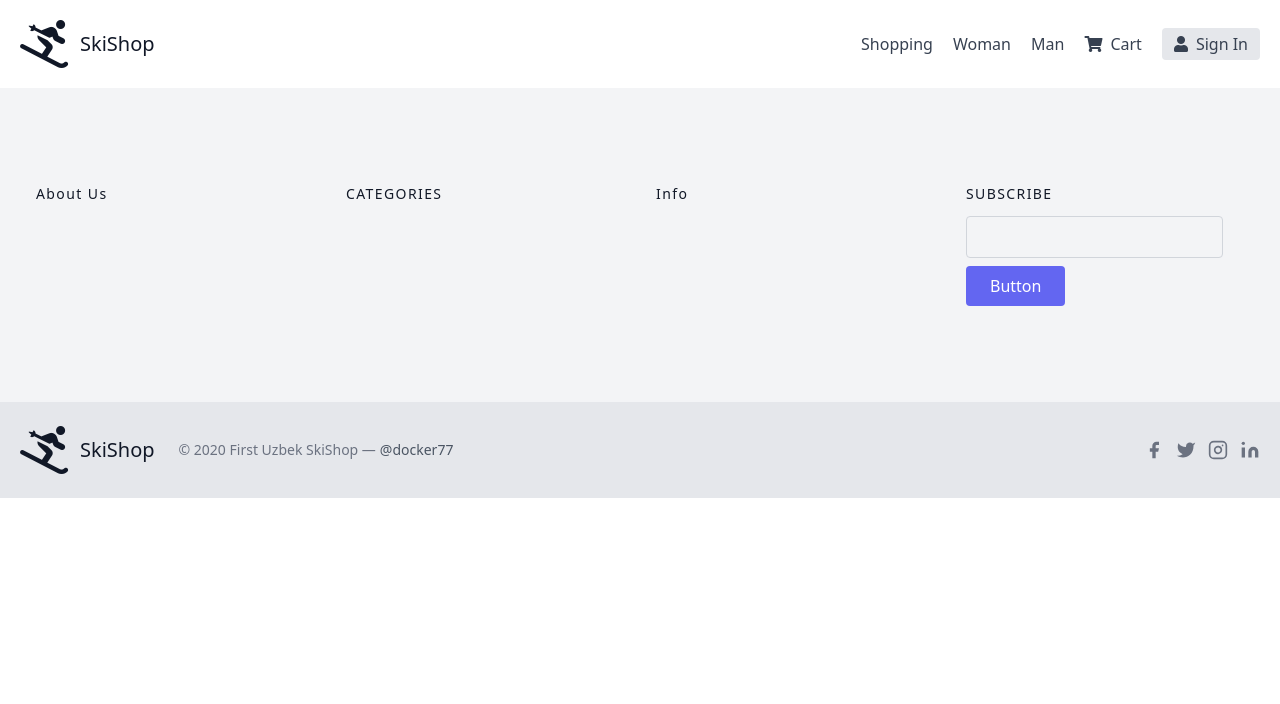
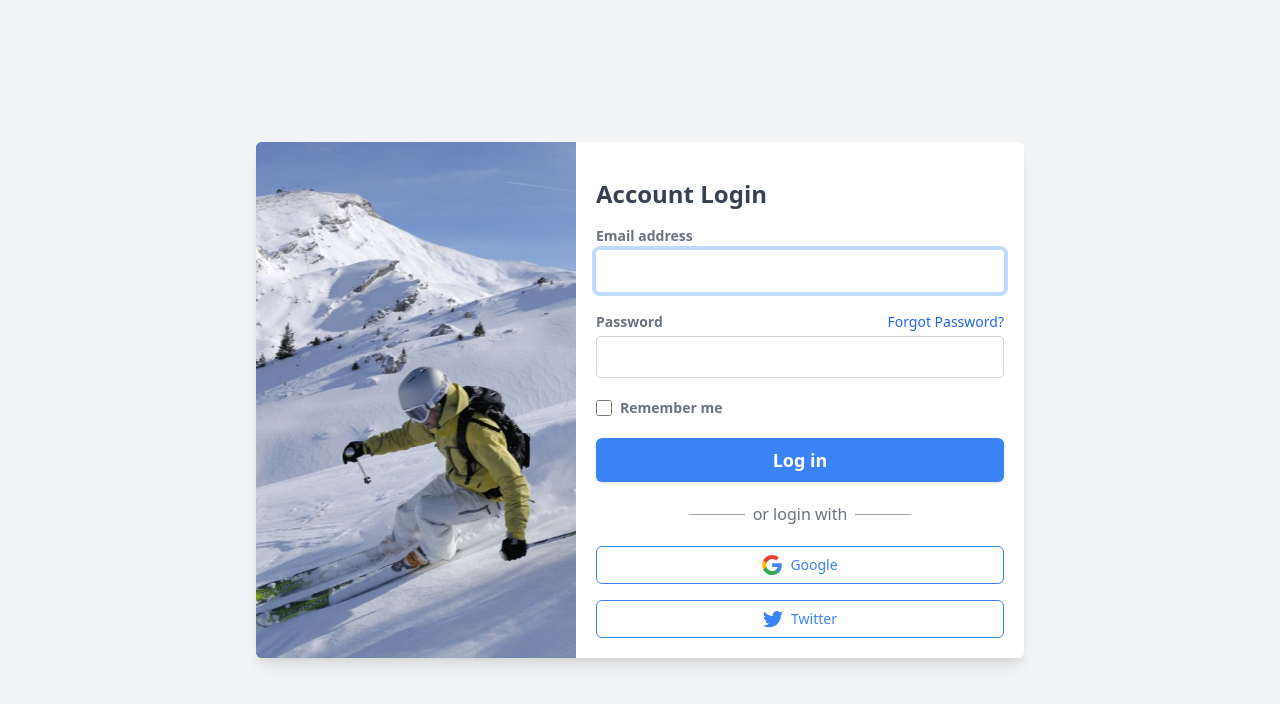
Before and after one commit to docker77/bt_ecom_app, a React (Create React App) app in the folder frontend/: page /login in a window 1280 px wide. Shown: the top 704 px of the page. Built offline with nearby package versions, Linux system fonts and the light colour scheme.

Commit message:
Login Page added, Routing changedw

```diff
--- a/frontend/src/App.js
+++ b/frontend/src/App.js
@@ -1,20 +1,23 @@
+import { Fragment } from "react";
 import Header from "./components/Header";
 import Footer from "./components/Footer";
 import HomeScreen from "./screens/HomeScreen";
 import ProductScreen from "./screens/ProductScreen";
-import { BrowserRouter as Router, Route } from "react-router-dom";
+import LoginScreen from "./screens/LoginScreen";
+import { BrowserRouter as Router, Switch, Route } from "react-router-dom";
 
 function App() {
   return (
     <Router>
-      <Header />
-      <Route path="/" exact>
-        <HomeScreen />
-      </Route>
-      <Route path="/product/:id">
-        <ProductScreen />
-      </Route>
-      <Footer />
+      <Switch>
+        <Route path="/login" component={LoginScreen} />
+        <Fragment>
+          <Header />
+          <Route path="/" exact component={HomeScreen} />
+          <Route path="/product/:id" component={ProductScreen} />
+          <Footer />
+        </Fragment>
+      </Switch>
     </Router>
   );
 }
--- a/frontend/src/components/Footer.js
+++ b/frontend/src/components/Footer.js
@@ -1,4 +1,5 @@
 import React from "react";
+import { Link } from "react-router-dom";
 
 function Footer() {
   return (
@@ -42,67 +43,70 @@ function Footer() {
       </div>
       <div className="bg-gray-200">
         <div className="container flex flex-col items-center px-5 py-6 mx-auto sm:flex-row">
-          <a className="flex items-center justify-center font-medium text-gray-900 title-font md:justify-start">
-            <i class="fas fa-skiing text-5xl"></i>
+          <Link
+            to="/"
+            className="flex items-center justify-center font-medium text-gray-900 title-font md:justify-start"
+          >
+            <i className="text-5xl fas fa-skiing"></i>
             <span className="ml-3 text-xl">SkiShop</span>
-          </a>
+          </Link>
           <p className="mt-4 text-sm text-gray-500 sm:ml-6 sm:mt-0">
             © 2020 First Uzbek SkiShop —
-            <a
-              href="https://twitter.com/knyttneve"
+            <Link
+              to="/"
               rel="noopener noreferrer"
               className="ml-1 text-gray-600"
               target="_blank"
             >
               @docker77
-            </a>
+            </Link>
           </p>
           <span className="inline-flex justify-center mt-4 sm:ml-auto sm:mt-0 sm:justify-start">
-            <a className="text-gray-500">
+            <Link to="/" className="text-gray-500">
               <svg
                 fill="currentColor"
-                stroke-linecap="round"
-                stroke-linejoin="round"
-                stroke-width="2"
+                strokeLinecap="round"
+                strokeLinejoin="round"
+                strokeWidth="2"
                 className="w-5 h-5"
                 viewBox="0 0 24 24"
               >
                 <path d="M18 2h-3a5 5 0 00-5 5v3H7v4h3v8h4v-8h3l1-4h-4V7a1 1 0 011-1h3z"></path>
               </svg>
-            </a>
-            <a className="ml-3 text-gray-500">
+            </Link>
+            <Link to="/" className="ml-3 text-gray-500">
               <svg
                 fill="currentColor"
-                stroke-linecap="round"
-                stroke-linejoin="round"
-                stroke-width="2"
+                strokeLinecap="round"
+                strokeLinejoin="round"
+                strokeWidth="2"
                 className="w-5 h-5"
                 viewBox="0 0 24 24"
               >
                 <path d="M23 3a10.9 10.9 0 01-3.14 1.53 4.48 4.48 0 00-7.86 3v1A10.66 10.66 0 013 4s-4 9 5 13a11.64 11.64 0 01-7 2c9 5 20 0 20-11.5a4.5 4.5 0 00-.08-.83A7.72 7.72 0 0023 3z"></path>
               </svg>
-            </a>
-            <a className="ml-3 text-gray-500">
+            </Link>
+            <Link to="/" className="ml-3 text-gray-500">
               <svg
                 fill="none"
                 stroke="currentColor"
-                stroke-linecap="round"
-                stroke-linejoin="round"
-                stroke-width="2"
+                strokeLinecap="round"
+                strokeLinejoin="round"
+                strokeWidth="2"
                 className="w-5 h-5"
                 viewBox="0 0 24 24"
               >
                 <rect width="20" height="20" x="2" y="2" rx="5" ry="5"></rect>
                 <path d="M16 11.37A4 4 0 1112.63 8 4 4 0 0116 11.37zm1.5-4.87h.01"></path>
               </svg>
-            </a>
-            <a className="ml-3 text-gray-500">
+            </Link>
+            <Link to="/" className="ml-3 text-gray-500">
               <svg
                 fill="currentColor"
                 stroke="currentColor"
-                stroke-linecap="round"
-                stroke-linejoin="round"
-                stroke-width="0"
+                strokeLinecap="round"
+                strokeLinejoin="round"
+                strokeWidth="0"
                 className="w-5 h-5"
                 viewBox="0 0 24 24"
               >
@@ -112,7 +116,7 @@ function Footer() {
                 ></path>
                 <circle cx="4" cy="4" r="2" stroke="none"></circle>
               </svg>
-            </a>
+            </Link>
           </span>
         </div>
       </div>
--- a/frontend/src/components/Header.js
+++ b/frontend/src/components/Header.js
@@ -3,27 +3,36 @@ import { Link } from "react-router-dom";
 
 const Header = () => {
   return (
-    <header class="text-gray-700 body-font">
-      <div class="container mx-auto flex flex-wrap p-5 flex-col md:flex-row items-center">
-        <a class="flex title-font font-medium items-center text-gray-900 mb-4 md:mb-0">
+    <header className="text-gray-700 body-font">
+      <div className="container flex flex-col flex-wrap items-center p-5 mx-auto md:flex-row">
+        <div className="flex items-center mb-4 font-medium text-gray-900 title-font md:mb-0">
           <Link to="/">
-            <i class="fas fa-skiing text-5xl align-middle"></i>
-            <span class="ml-3 text-xl align-middle ">SkiShop</span>
+            <i className="text-5xl align-middle fas fa-skiing"></i>
+            <span className="ml-3 text-xl align-middle ">SkiShop</span>
           </Link>
-        </a>
-        <nav class="md:ml-auto flex flex-wrap items-center text-base justify-center">
-          <Link class="mr-5 hover:text-gray-900">Shopping</Link>
-          <Link class="mr-5 hover:text-gray-900">Woman</Link>
-          <Link class="mr-5 hover:text-gray-900">Man</Link>
-          <Link class="mr-5 hover:text-gray-900">
+        </div>
+        <nav className="flex flex-wrap items-center justify-center text-base md:ml-auto">
+          <Link to="/" className="mr-5 hover:text-gray-900">
+            Shopping
+          </Link>
+          <Link to="/" className="mr-5 hover:text-gray-900">
+            Woman
+          </Link>
+          <Link to="/" className="mr-5 hover:text-gray-900">
+            Man
+          </Link>
+          <Link to="/" className="mr-5 hover:text-gray-900">
             <i className="pr-2 fas fa-shopping-cart" />
             Cart
           </Link>
         </nav>
-        <button class="inline-flex items-center bg-gray-200 border-0 py-1 px-3 focus:outline-none hover:bg-gray-300 rounded text-base mt-4 md:mt-0">
+        <Link
+          to="/login"
+          className="inline-flex items-center px-3 py-1 mt-4 text-base bg-gray-200 border-0 rounded focus:outline-none hover:bg-gray-300 md:mt-0"
+        >
           <i className="pr-2 fas fa-user" />
           Sign In
-        </button>
+        </Link>
       </div>
     </header>
   );
--- /dev/null
+++ b/frontend/src/screens/LoginScreen.js
@@ -0,0 +1,162 @@
+import React from "react";
+import { Link } from "react-router-dom";
+
+function LoginScreen() {
+  return (
+    <div className="flex items-center min-h-screen p-4 bg-gray-100 lg:justify-center">
+      <div className="flex flex-col overflow-hidden bg-white shadow-lg rounded-md max md:flex-row md:flex-1 lg:max-w-screen-md">
+        <div className="relative p-4 py-6 text-white bg-blue-500 md:w-80 md:flex-shrink-0 md:flex md:flex-col md:items-center md:justify-evenly">
+          <img
+            className="absolute object-cover w-full h-full"
+            src="/images/skiing.jpg"
+            alt="skie"
+          />
+          <div className="my-3 text-4xl font-bold tracking-wider text-center">
+            <Link to="/">Login to SkiShop Account</Link>
+          </div>
+          <p className="flex flex-col items-center justify-center mt-10 text-center">
+            <span>Don't have an account?</span>
+            <Link to="/" className="underline">
+              Get Started!
+            </Link>
+          </p>
+          <p className="mt-6 text-sm text-center text-gray-300">
+            Read our{" "}
+            <Link to="/" className="underline">
+              terms
+            </Link>{" "}
+            and{" "}
+            <Link to="/" className="underline">
+              conditions
+            </Link>
+          </p>
+        </div>
+        <div className="p-5 bg-white md:flex-1">
+          <h3 className="my-4 text-2xl font-semibold text-gray-700">
+            Account Login
+          </h3>
+          <form action="/" className="flex flex-col space-y-5">
+            <div className="flex flex-col space-y-1">
+              <label
+                htmlFor="email"
+                className="text-sm font-semibold text-gray-500"
+              >
+                Email address
+              </label>
+              <input
+                type="email"
+                id="email"
+                autoFocus
+                className="px-4 py-2 border border-gray-300 rounded transition duration-300 focus:border-transparent focus:outline-none focus:ring-4 focus:ring-blue-200"
+              />
+            </div>
+            <div className="flex flex-col space-y-1">
+              <div className="flex items-center justify-between">
+                <label
+                  htmlFor="password"
+                  className="text-sm font-semibold text-gray-500"
+                >
+                  Password
+                </label>
+                <Link
+                  to="/"
+                  className="text-sm text-blue-600 hover:underline focus:text-blue-800"
+                >
+                  Forgot Password?
+                </Link>
+              </div>
+              <input
+                type="password"
+                id="password"
+                className="px-4 py-2 border border-gray-300 rounded transition duration-300 focus:border-transparent focus:outline-none focus:ring-4 focus:ring-blue-200"
+              />
+            </div>
+            <div className="flex items-center space-x-2">
+              <input
+                type="checkbox"
+                id="remember"
+                className="w-4 h-4 rounded transition duration-300 focus:ring-2 focus:ring-offset-0 focus:outline-none focus:ring-blue-200"
+              />
+              <label
+                htmlFor="remember"
+                className="text-sm font-semibold text-gray-500"
+              >
+                Remember me
+              </label>
+            </div>
+            <div>
+              <button
+                type="submit"
+                className="w-full px-4 py-2 text-lg font-semibold text-white bg-blue-500 shadow transition-colors duration-300 rounded-md hover:bg-blue-600 focus:outline-none focus:ring-blue-200 focus:ring-4"
+              >
+                Log in
+              </button>
+            </div>
+            <div className="flex flex-col space-y-5">
+              <span className="flex items-center justify-center space-x-2">
+                <span className="h-px bg-gray-400 w-14"></span>
+                <span className="font-normal text-gray-500">or login with</span>
+                <span className="h-px bg-gray-400 w-14"></span>
+              </span>
+              <div className="flex flex-col space-y-4">
+                <Link
+                  to="/"
+                  className="flex items-center justify-center px-4 py-2 border border-blue-500 space-x-2 transition-colors duration-300 rounded-md group hover:bg-blue-500 focus:outline-none"
+                >
+                  <span>
+                    <svg
+                      viewBox="0 0 533.5 544.3"
+                      xmlns="http://www.w3.org/2000/svg"
+                      width="20"
+                      height="20"
+                    >
+                      <path
+                        d="M533.5 278.4c0-18.5-1.5-37.1-4.7-55.3H272.1v104.8h147c-6.1 33.8-25.7 63.7-54.4 82.7v68h87.7c51.5-47.4 81.1-117.4 81.1-200.2z"
+                        fill="#4285f4"
+                      />
+                      <path
+                        d="M272.1 544.3c73.4 0 135.3-24.1 180.4-65.7l-87.7-68c-24.4 16.6-55.9 26-92.6 26-71 0-131.2-47.9-152.8-112.3H28.9v70.1c46.2 91.9 140.3 149.9 243.2 149.9z"
+                        fill="#34a853"
+                      />
+                      <path
+                        d="M119.3 324.3c-11.4-33.8-11.4-70.4 0-104.2V150H28.9c-38.6 76.9-38.6 167.5 0 244.4l90.4-70.1z"
+                        fill="#fbbc04"
+                      />
+                      <path
+                        d="M272.1 107.7c38.8-.6 76.3 14 104.4 40.8l77.7-77.7C405 24.6 339.7-.8 272.1 0 169.2 0 75.1 58 28.9 150l90.4 70.1c21.5-64.5 81.8-112.4 152.8-112.4z"
+                        fill="#ea4335"
+                      />
+                    </svg>
+                  </span>
+                  <span className="text-sm font-medium text-blue-500 group-hover:text-white">
+                    Google
+                  </span>
+                </Link>
+                <Link
+                  to="/"
+                  className="flex items-center justify-center px-4 py-2 border border-blue-500 space-x-2 transition-colors duration-300 rounded-md group hover:bg-blue-500 focus:outline-none"
+                >
+                  <span>
+                    <svg
+                      className="text-blue-500 group-hover:text-white"
+                      width="20"
+                      height="20"
+                      fill="currentColor"
+                    >
+                      <path d="M6.29 18.251c7.547 0 11.675-6.253 11.675-11.675 0-.178 0-.355-.012-.53A8.348 8.348 0 0020 3.92a8.19 8.19 0 01-2.357.646 4.118 4.118 0 001.804-2.27 8.224 8.224 0 01-2.605.996 4.107 4.107 0 00-6.993 3.743 11.65 11.65 0 01-8.457-4.287 4.106 4.106 0 001.27 5.477A4.073 4.073 0 01.8 7.713v.052a4.105 4.105 0 003.292 4.022 4.095 4.095 0 01-1.853.07 4.108 4.108 0 003.834 2.85A8.233 8.233 0 010 16.407a11.616 11.616 0 006.29 1.84"></path>
+                    </svg>
+                  </span>
+                  <span className="text-sm font-medium text-blue-500 group-hover:text-white">
+                    Twitter
+                  </span>
+                </Link>
+              </div>
+            </div>
+          </form>
+        </div>
+      </div>
+    </div>
+  );
+}
+
+export default LoginScreen;
```
Also changed, not shown: frontend/src/screens/ProductScreen.js (+13 -13 lines), 2 other files (tests, documents, lock files or other folders).
